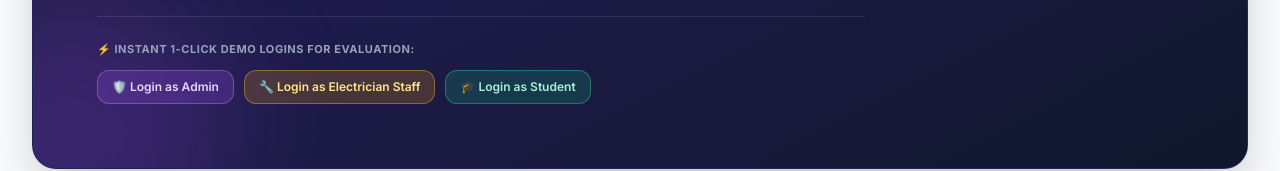
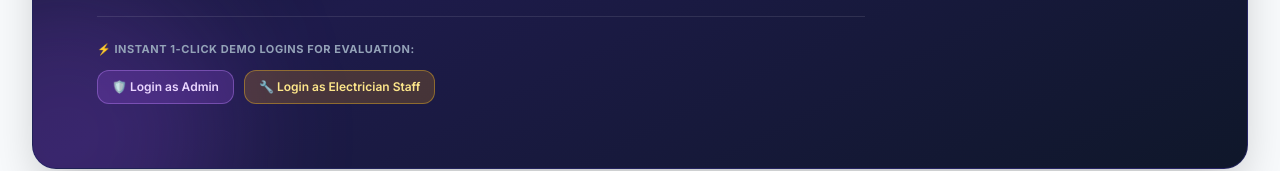
Before and after one commit to kotigaribharath-byte/smart-campus-issue-resolver, a React (Vite) app in the folder frontend/: page / in a window 1280 px wide. Shown: the part 581-752 px from the top of the page. Built offline with nearby package versions, Linux system fonts and the light colour scheme; no server answers; the HTML template or start-up script is replaced by a standard one.

Commit message:
Student demo switcher removed

```diff
--- a/frontend/src/components/common/DemoAccountSwitcher.jsx
+++ b/frontend/src/components/common/DemoAccountSwitcher.jsx
@@ -1,7 +1,7 @@
 import React, { useState } from 'react';
 import { useAuth } from '../../hooks/useAuth';
 import { useToast } from '../../hooks/useToast';
-import { Shield, Wrench, GraduationCap, ChevronDown, UserCheck, Zap } from 'lucide-react';
+import { Shield, Wrench, ChevronDown, UserCheck, Zap } from 'lucide-react';
 import { useNavigate } from 'react-router-dom';
 
 export const DemoAccountSwitcher = () => {
@@ -41,16 +41,6 @@ export const DemoAccountSwitcher = () => {
       color: 'text-blue-600 bg-blue-50',
       badge: 'IT Staff',
       redirect: '/staff/dashboard',
-    },
-    {
-      role: 'student',
-      name: 'Aarav Patel (Student)',
-      email: 'student1@campusfix.edu',
-      password: 'Student@123',
-      icon: GraduationCap,
-      color: 'text-emerald-600 bg-emerald-50',
-      badge: 'Student Reporter',
-      redirect: '/student/dashboard',
     },
   ];
 
--- a/frontend/src/pages/public/LandingPage.jsx
+++ b/frontend/src/pages/public/LandingPage.jsx
@@ -127,12 +127,6 @@ export const LandingPage = () => {
                 className="px-3.5 py-2 bg-amber-500/20 hover:bg-amber-500/30 border border-amber-400/40 text-amber-200 text-xs font-semibold rounded-xl transition-all"
               >
                 🔧 Login as Electrician Staff
-              </button>
-              <button
-                onClick={() => handleQuickDemoLogin('student')}
-                className="px-3.5 py-2 bg-emerald-500/20 hover:bg-emerald-500/30 border border-emerald-400/40 text-emerald-200 text-xs font-semibold rounded-xl transition-all"
-              >
-                🎓 Login as Student
               </button>
             </div>
           </div>
```
